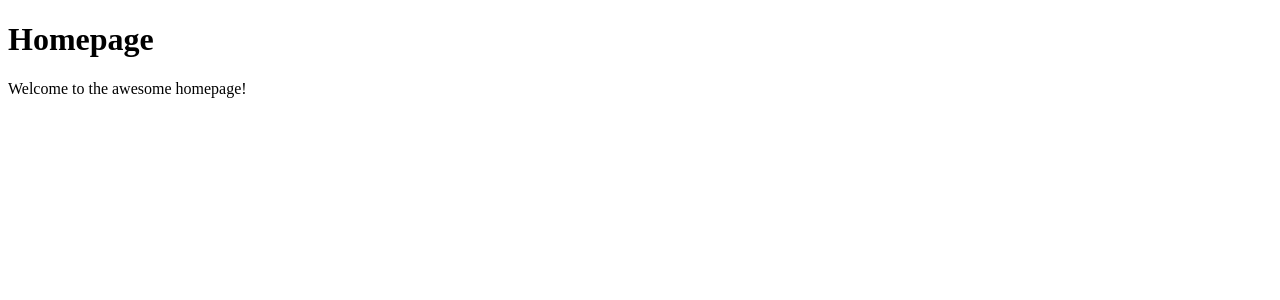
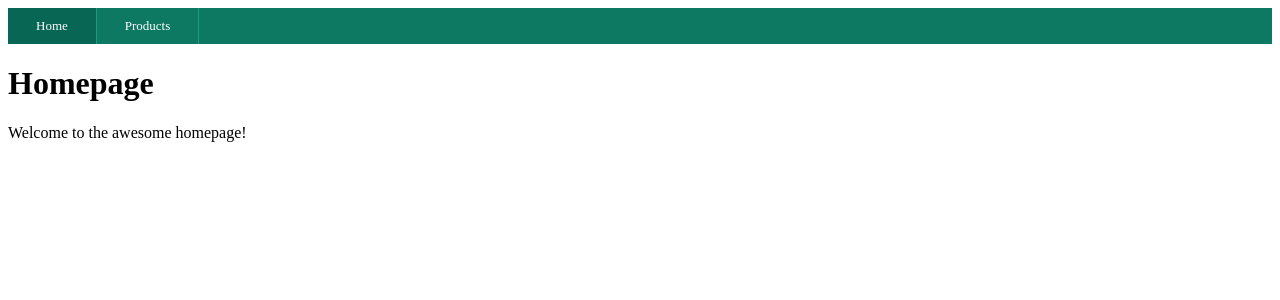
Before and after one commit to kannercollege/videostore, a Flask app: page / in a window 1280 px wide. Shown: the top 300 px of the page. Run offline with Flask 2, Linux system fonts and the light colour scheme.

Commit message:
add nav bar

```diff
--- a/static/main.css
+++ b/static/main.css
@@ -0,0 +1,25 @@
+ul.navigation {
+    margin: 0;
+    padding: 0;
+    list-style: none;
+    height: 36px;
+    line-height: 36px;
+    background: #0d7963;
+    font-size: 13px;
+}
+
+ul.navigation li {
+    border-right: 1px solid #189b80;
+    float: left;
+}
+
+ul.navigation a {
+    display: block;
+    padding: 0 28px;
+    color: #ffffff;
+    text-decoration: none;
+}
+
+ul.navigation a:hover, ul.navigation li.current a {
+    background: #086754;
+}
--- a/templates/base.html
+++ b/templates/base.html
@@ -1,5 +1,12 @@
 <!DOCTYPE html>
 <html lang="en">
+
+{% set navigation_bar = [
+("index", "index", "Home"),
+("products", "products", "Products")
+] -%}
+
+{% set active_page = active_page|default("index") -%}
 
 <head>
     {% block head %}
@@ -9,6 +16,14 @@
 </head>
 
 <body>
+    <ul class="navigation">
+        {% for id, href, name in navigation_bar %}
+        <li {% if id==active_page %} class="current" {% endif %}>
+            <a href="{{ url_for(href) }}">{{ name }}</a>
+        </li>
+        {% endfor %}
+    </ul>
+
     <div id="content">{% block content %}{% endblock %}</div>
 </body>
 
```
